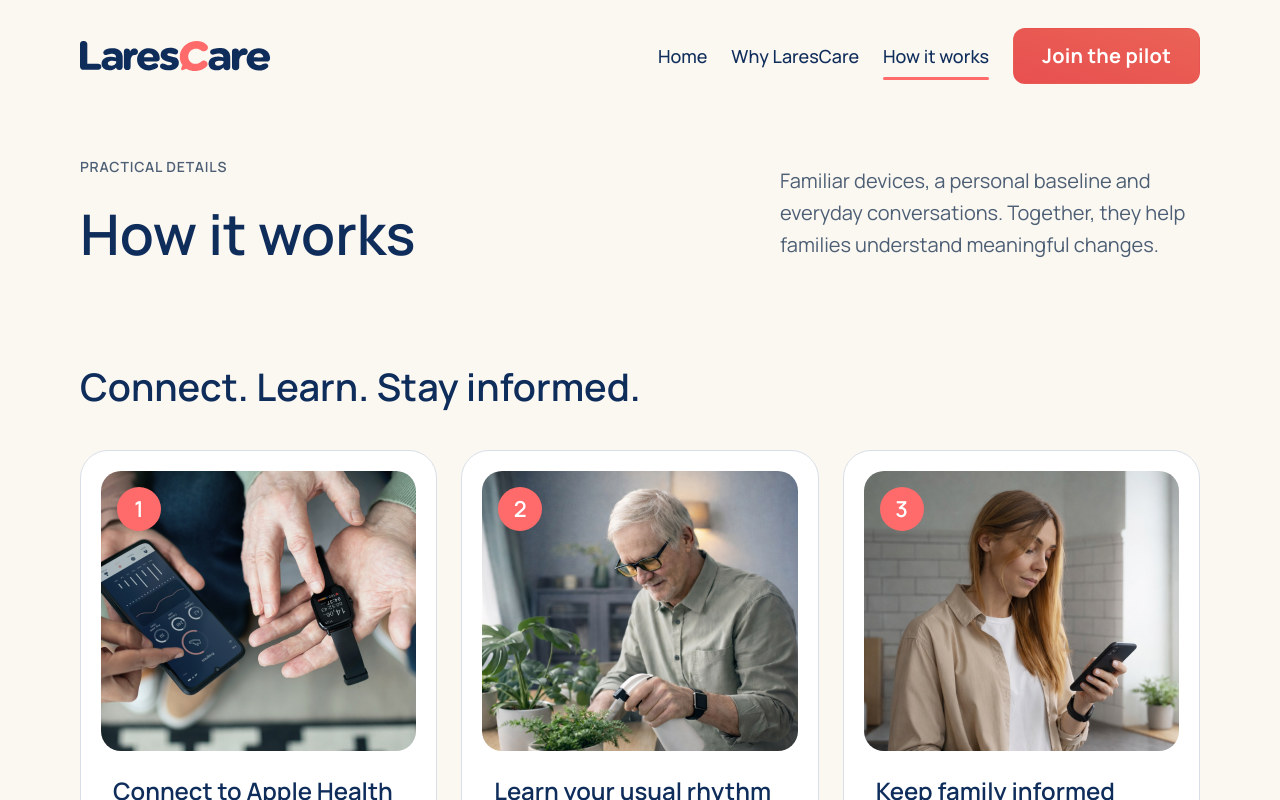
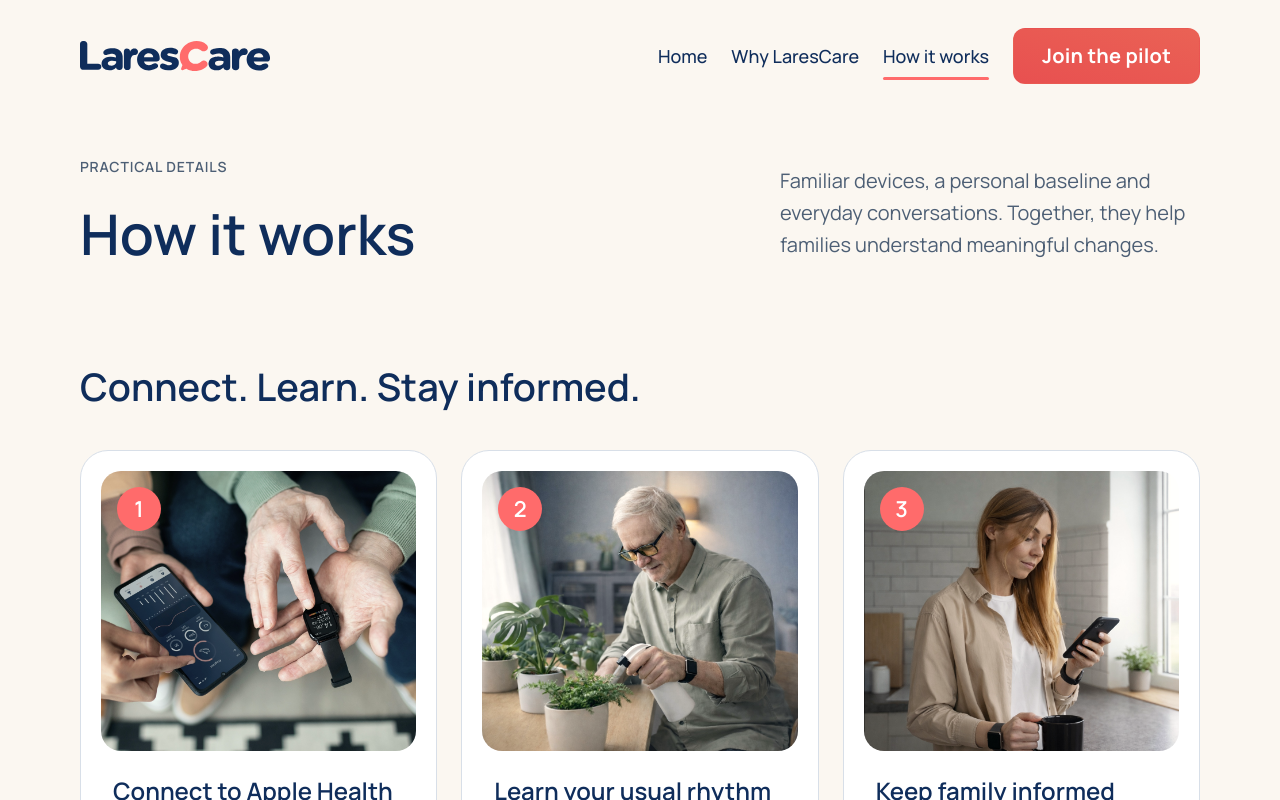
Before and after one commit to mbandt-lares/lares-site, a Next.js app: page /how-it-works in a window 1280 px wide. Shown: the top 800 px of the page. Built offline with nearby package versions, Linux system fonts and the light colour scheme.

Commit message:
Use original process photos with subtle warmer presentation

```diff
--- a/src/app/how-it-works/page.module.css
+++ b/src/app/how-it-works/page.module.css
@@ -99,10 +99,15 @@
 
 .stepImage img {
   object-fit: cover;
+  filter: sepia(0.08) saturate(0.98);
 }
 
 .stepCard:first-child .stepImage img {
-  object-position: center 58%;
+  object-position: center 80%;
+}
+
+.stepCard:not(:first-child) .stepImage img {
+  object-position: center top;
 }
 
 .stepNumber {
--- a/src/app/how-it-works/page.tsx
+++ b/src/app/how-it-works/page.tsx
@@ -24,19 +24,19 @@ const steps = [
   {
     title: "Connect to Apple Health",
     description: "Link iPhone and Apple Watch data. No hub or proprietary hardware.",
-    image: "/landing/secondary/process-connect.png",
+    image: "/images/how-it-works/step-1-connect-to-apple-health.jpg",
     alt: "An iPhone showing health information beside an Apple Watch",
   },
   {
     title: "Learn your usual rhythm",
     description: "LaresCare learns your patterns over time, so meaningful changes stand out.",
-    image: "/landing/secondary/process-baseline.png",
+    image: "/images/how-it-works/step-2-establish-baseline.jpg",
     alt: "An older man tending plants at home while wearing a watch",
   },
   {
     title: "Keep family informed",
     description: "Clear updates and voice check-ins help put changes into context.",
-    image: "/landing/secondary/process-family.png",
+    image: "/images/how-it-works/step-3-monitor-alert.jpg",
     alt: "A woman looking at her phone at home",
   },
 ] as const;
```
Also changed, not shown: 1 other file (tests, documents, lock files or other folders).
